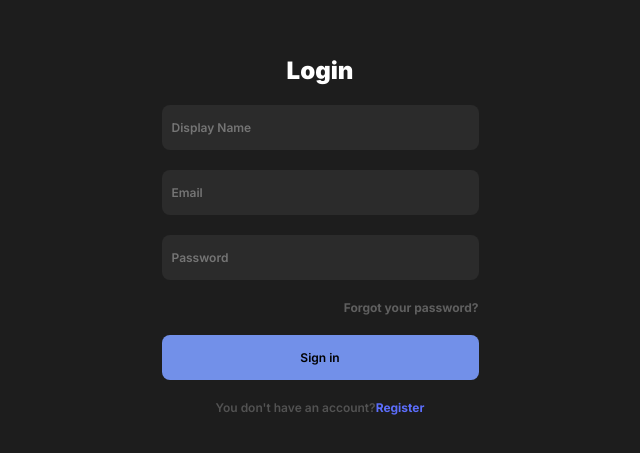
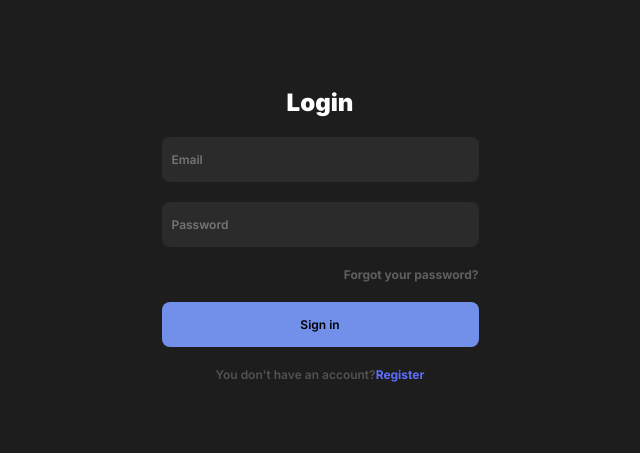
Before and after one commit to doglapping707/chat-app-ts, a React (Vite) app: page /login in a window 1280 px wide. Shown: the part 165-618 px from the top of the page, without its empty margins (320-960 px from the left). Built offline with nearby package versions, Linux system fonts and the light colour scheme.

Commit message:
ログイン画面の入力欄を修正

```diff
--- a/src/pages/Login/index.tsx
+++ b/src/pages/Login/index.tsx
@@ -3,7 +3,6 @@ export default function Login() {
         <div className="form_container">
             <h1>Login</h1>
             <form action="">
-                <input type="text" placeholder="Display Name" />
                 <input type="text" placeholder="Email" />
                 <input type="text" placeholder="Password" />
                 <a href="#">Forgot your password?</a>
```
